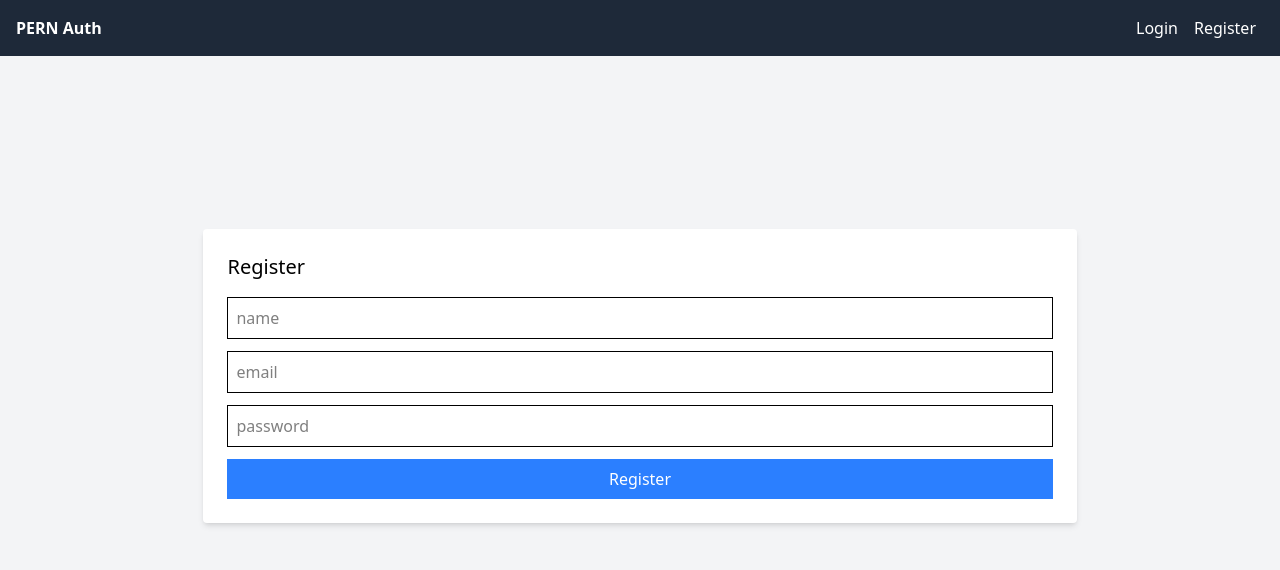
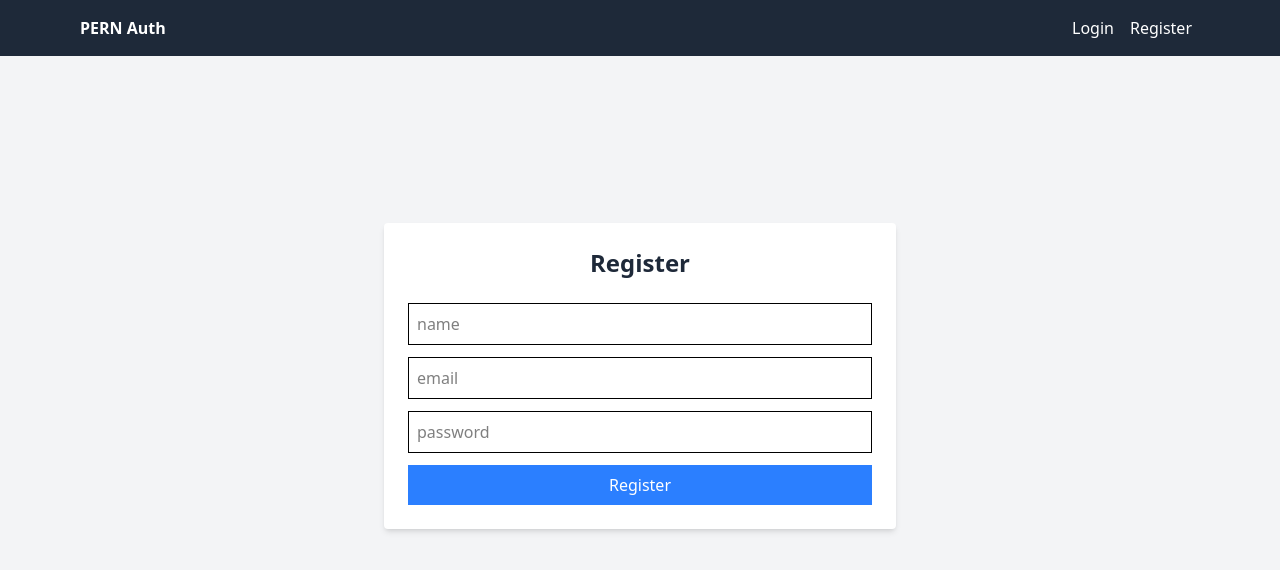
Before and after one commit to MACKOzKLANU/pern-auth-system, a React (Vite) app in the folder frontend/: page /register in a window 1280 px wide. Shown: the top 570 px of the page. Built offline with nearby package versions, Linux system fonts and the light colour scheme; no server answers.

Commit message:
add styles

```diff
--- a/frontend/src/components/Navbar.jsx
+++ b/frontend/src/components/Navbar.jsx
@@ -5,14 +5,15 @@ function Navbar({ user, setUser }) {
     const navigate = useNavigate();
 
     const handleLogout = async () => {
-        await axios.post("http://localhost:3000/api/auth/logout");
+        await axios.post("/api/auth/logout");
         setUser(null);
         navigate("/");
 
     }
     return (
-        <nav className="bg-gray-800 p-4 text-white flex justify-between items-center">
-            <Link to={"/"} className="font-bold">PERN Auth</Link>
+        <nav className="bg-gray-800 text-white">
+            <div className="max-w-6xl mx-auto p-4 flex justify-between items-center">
+                <Link to={"/"} className="font-bold">PERN Auth</Link>
             <div>
                 {user ? (
                     <button onClick={handleLogout} className="bg-red-500 px-3 py-1 rounded">Logout</button>
@@ -23,6 +24,7 @@ function Navbar({ user, setUser }) {
                     </>
                 )}
             </div>
+            </div>
         </nav>
     )
 }
--- a/frontend/src/pages/Login.jsx
+++ b/frontend/src/pages/Login.jsx
@@ -23,9 +23,9 @@ function Login({ setUser }) {
     }
 
     return (
-        <div className="min-h-[80vh] flex items-center justify-center">
-            <form onSubmit={handleSubmit} className="bg-white p-6 rounded shadow-md">
-                <h2 className="text-xl mb-4">Login</h2>
+        <div className="min-h-[80vh] flex items-center justify-center p-4">
+            <form onSubmit={handleSubmit} className="bg-white p-6 rounded shadow-md w-full max-w-lg">
+                <h2 className="text-2xl mb-6 font-bold text-center text-gray-800">Login</h2>
                 {error && <p className="text-red-500 mb-4">{error}</p>}
                 <input type="email" placeholder="email" value={form.email} onChange={(e) => setForm({ ...form, email: e.target.value })} className="border p-2 w-full mb-3" />
                 <input type="password" placeholder="password" value={form.password} onChange={(e) => setForm({ ...form, password: e.target.value })} className="border p-2 w-full mb-3" />
--- a/frontend/src/pages/Register.jsx
+++ b/frontend/src/pages/Register.jsx
@@ -24,9 +24,9 @@ const handleSubmit = async (e) => {
 }
 
     return (
-        <div className="min-h-[80vh] flex items-center justify-center">
-            <form onSubmit={handleSubmit} className="bg-white p-6 rounded shadow-md">
-                <h2 className="text-xl mb-4">Register</h2>
+        <div className="min-h-[80vh] flex items-center justify-center p-4">
+            <form onSubmit={handleSubmit} className="bg-white p-6 rounded shadow-md w-full max-w-lg">
+                <h2 className="text-2xl mb-6 font-bold text-center text-gray-800">Register</h2>
                 {error && <p className="text-red-500 mb-4">{error}</p>}
                 <input type="text" placeholder="name" value={form.name} onChange={(e) => setForm({ ...form, name: e.target.value })} className="border p-2 w-full mb-3" />
                 <input type="email" placeholder="email" value={form.email} onChange={(e) => setForm({ ...form, email: e.target.value })} className="border p-2 w-full mb-3" />
```
